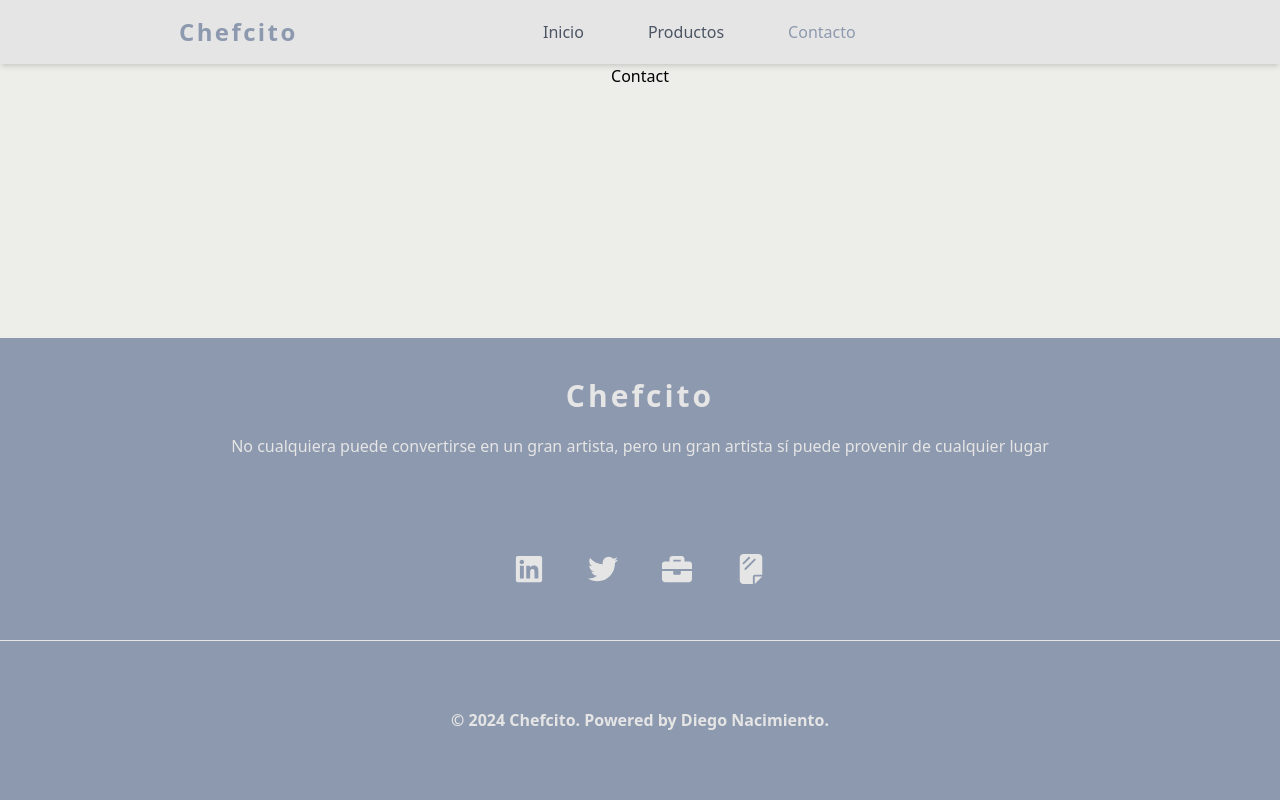
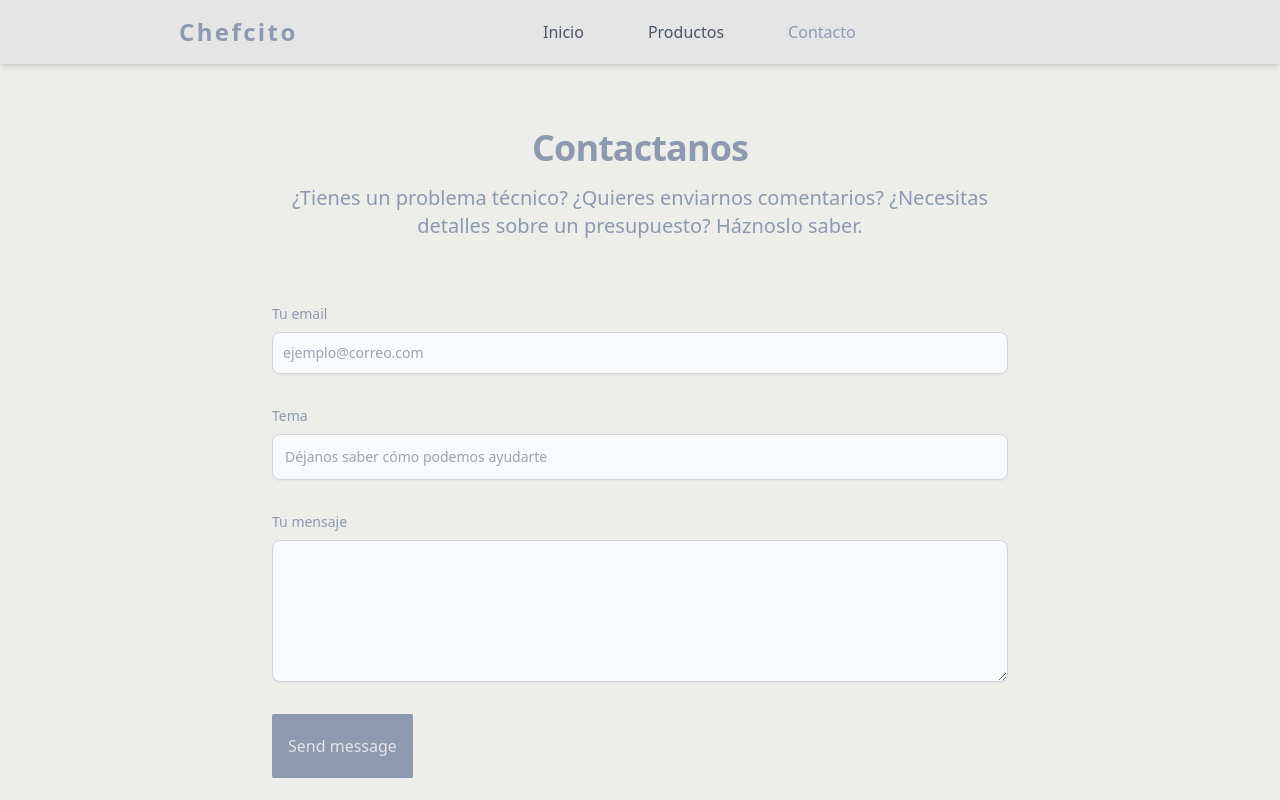
Before and after one commit to diegonacimiento/chefcito, a React (Vite) app: page /contact in a window 1280 px wide. Shown: the top 800 px of the page. Built offline with nearby package versions, Linux system fonts and the light colour scheme.

Commit message:
feat: added contact

```diff
--- a/src/pages/Contact.tsx
+++ b/src/pages/Contact.tsx
@@ -1,7 +1,70 @@
 import React from "react";
 
 const Contact: React.FC = () => {
-  return <div>Contact</div>;
+  return (
+    <section className="bg-body">
+      <div className="py-8 lg:py-16 px-4 mx-auto max-w-screen-md">
+        <h2 className="mb-4 text-4xl tracking-tight font-extrabold text-center text-secondary ">
+          Contactanos
+        </h2>
+        <p className="mb-8 lg:mb-16 font-light text-center text-secondary sm:text-xl">
+          ¿Tienes un problema técnico? ¿Quieres enviarnos comentarios?
+          ¿Necesitas detalles sobre un presupuesto? Háznoslo saber.
+        </p>
+        <form action="#" className="space-y-8">
+          <div>
+            <label
+              htmlFor="email"
+              className="block mb-2 text-sm font-medium text-secondary"
+            >
+              Tu email
+            </label>
+            <input
+              type="email"
+              id="email"
+              className="shadow-sm bg-gray-50 border border-gray-300 text-secondary text-sm rounded-lg focus:ring-primary-500 focus:border-primary-500 block w-full p-2.5"
+              placeholder="ejemplo@correo.com"
+              required
+            />
+          </div>
+          <div>
+            <label
+              htmlFor="subject"
+              className="block mb-2 text-sm font-medium text-secondary"
+            >
+              Tema
+            </label>
+            <input
+              type="text"
+              id="subject"
+              className="block p-3 w-full text-sm text-secondary bg-gray-50 rounded-lg border border-gray-300 shadow-sm focus:ring-primary-500 focus:border-primary-500"
+              placeholder="Déjanos saber cómo podemos ayudarte"
+              required
+            />
+          </div>
+          <div className="sm:col-span-2">
+            <label
+              htmlFor="message"
+              className="block mb-2 text-sm font-medium text-secondary dark:text-gray-400"
+            >
+              Tu mensaje
+            </label>
+            <textarea
+              id="message"
+              rows={6}
+              className="block p-2.5 w-full text-sm text-secondary bg-gray-50 rounded-lg shadow-sm border border-gray-300 focus:ring-primary-500 focus:border-primary-500 a comment..."
+            ></textarea>
+          </div>
+          <button
+            type="submit"
+            className="p-4 my-4 h-16 w-max font-medium text-primary bg-secondary rounded-sm hover:scale-110 hover:bg-primary hover:text-secondary duration-150"
+          >
+            Send message
+          </button>
+        </form>
+      </div>
+    </section>
+  );
 };
 
 export default Contact;
```
